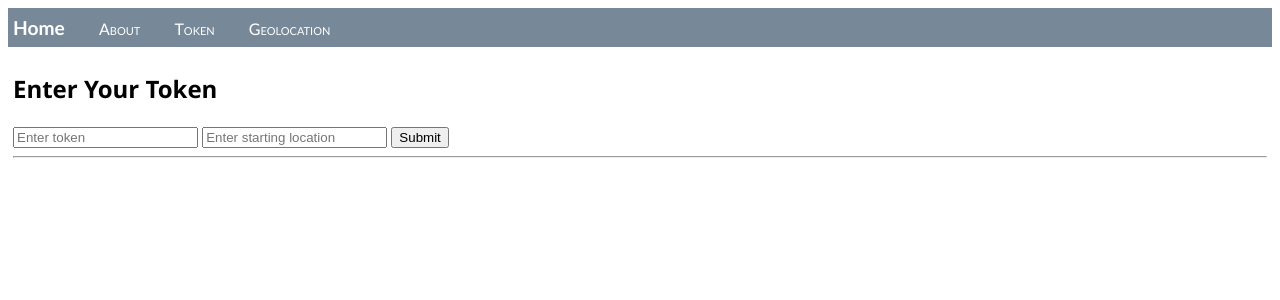
After one commit to skytower175/Closer_to_me, a Flask app: page /token in a window 1280 px wide. The commit adds this page. Shown: the top 300 px of the page. Run offline with Flask 3, Linux system fonts and the light colour scheme.

Commit message:
update_token_information

```diff
--- a/app.py
+++ b/app.py
@@ -1,13 +1,39 @@
-from flask import Flask, render_template
+from flask import Flask, render_template, request, jsonify
+import requests
 
 app = Flask(__name__)
+IPINFO_TOKEN = '1fa5cd7debaa74'
 
 
-@app.route("/")
+@app.route('/token', methods=['GET', 'POST'])
+def token():
+    user_token = None
+    if request.method == 'POST':
+        IPINFO_TOKEN = request.form.get('token')
+        starting_location = request.form.get('site')
+    return render_template('token.html', token=user_token)
+
+@app.route('/get_location', methods=['GET'])
+def get_location():
+    client_ip = request.remote_addr
+    if client_ip == '127.0.0.1':
+        client_ip = '8.8.8.8'
+    response = requests.get(f'https://ipinfo.io/{client_ip}?token={IPINFO_TOKEN}')
+    geo_data = response.json()
+    # Split the 'loc' field into latitude and longitude
+    if 'loc' in geo_data:
+        lat, lon = geo_data['loc'].split(',')
+        geo_data['lat'] = lat
+        geo_data['lon'] = lon
+    return render_template('get_location.html', geo_data=geo_data)
+
+@app.route('/')
 def home():
-    return render_template("home.html")
+    return render_template('home.html')
 
+@app.route('/about')
+def about():
+    return render_template('about.html')
 
-@app.route("/about")
-def about():
-    return render_template("about.html")
+if __name__ == '__main__':
+    app.run(debug=True)
--- a/templates/base.html
+++ b/templates/base.html
@@ -10,6 +10,8 @@
         <div class="navbar">
             <a href="{{ url_for('home') }}" class="navbar-brand">Home</a>
             <a href="{{ url_for('about') }}" class="navbar-item">About</a>
+            <a href="{{ url_for('token') }}" class="navbar-item">Token</a>
+            <a href="{{ url_for('get_location') }}" class="navbar-item">Geolocation</a>
         </div>
 
         <div class="body-content">
--- /dev/null
+++ b/templates/token.html
@@ -0,0 +1,13 @@
+{% extends "base.html" %}
+{% block title %}Enter Token{% endblock %}
+{% block content %}
+  <h2>Enter Your Token</h2>
+  <form method="post">
+    <input type="text" name="token" placeholder="Enter token" required>
+    <input type="text" name="site" placeholder="Enter starting location" required>
+    <button type="submit">Submit</button>
+  </form>
+  {% if token %}
+    <p>Your token: {{ token }}</p>
+  {% endif %}
+{% endblock %}
```
Also changed, not shown: templates/get_location.html (added, +33 -0 lines), templates/index.html (deleted, +0 -40 lines), 1 other file.
